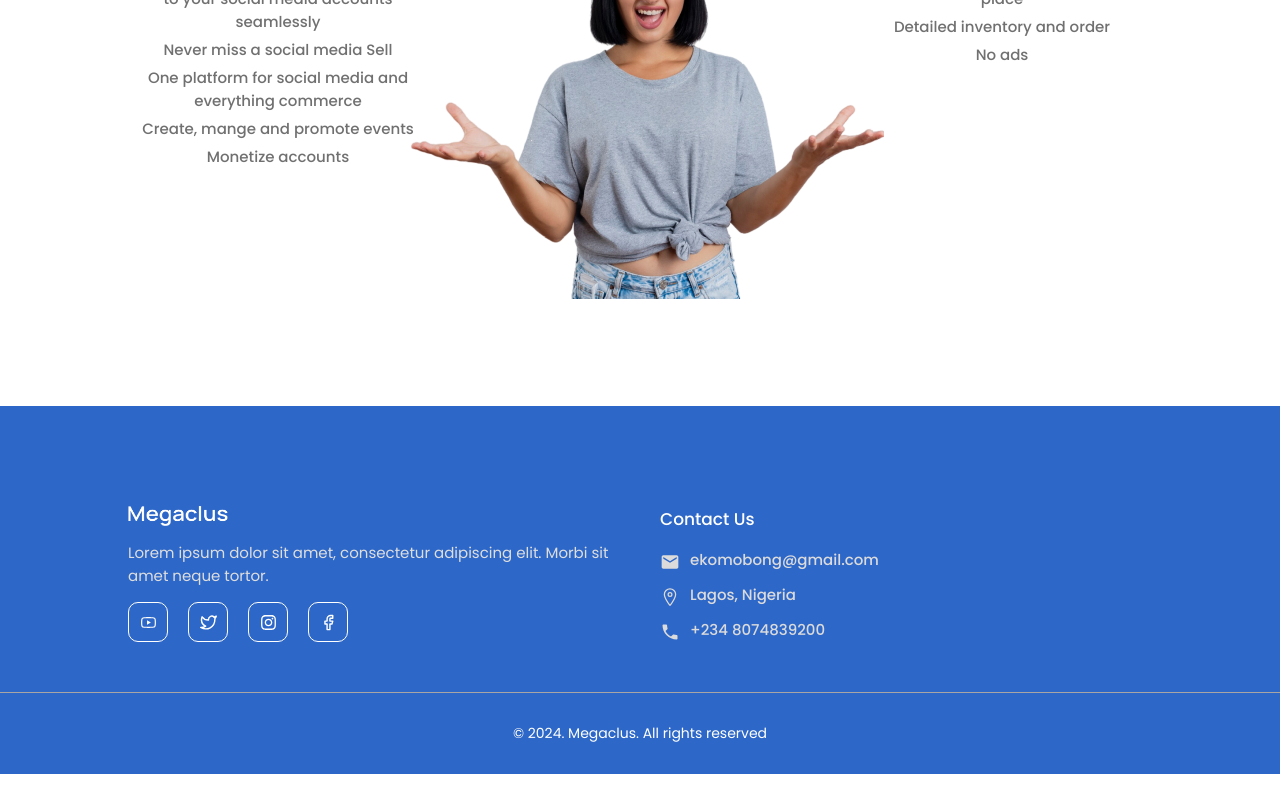
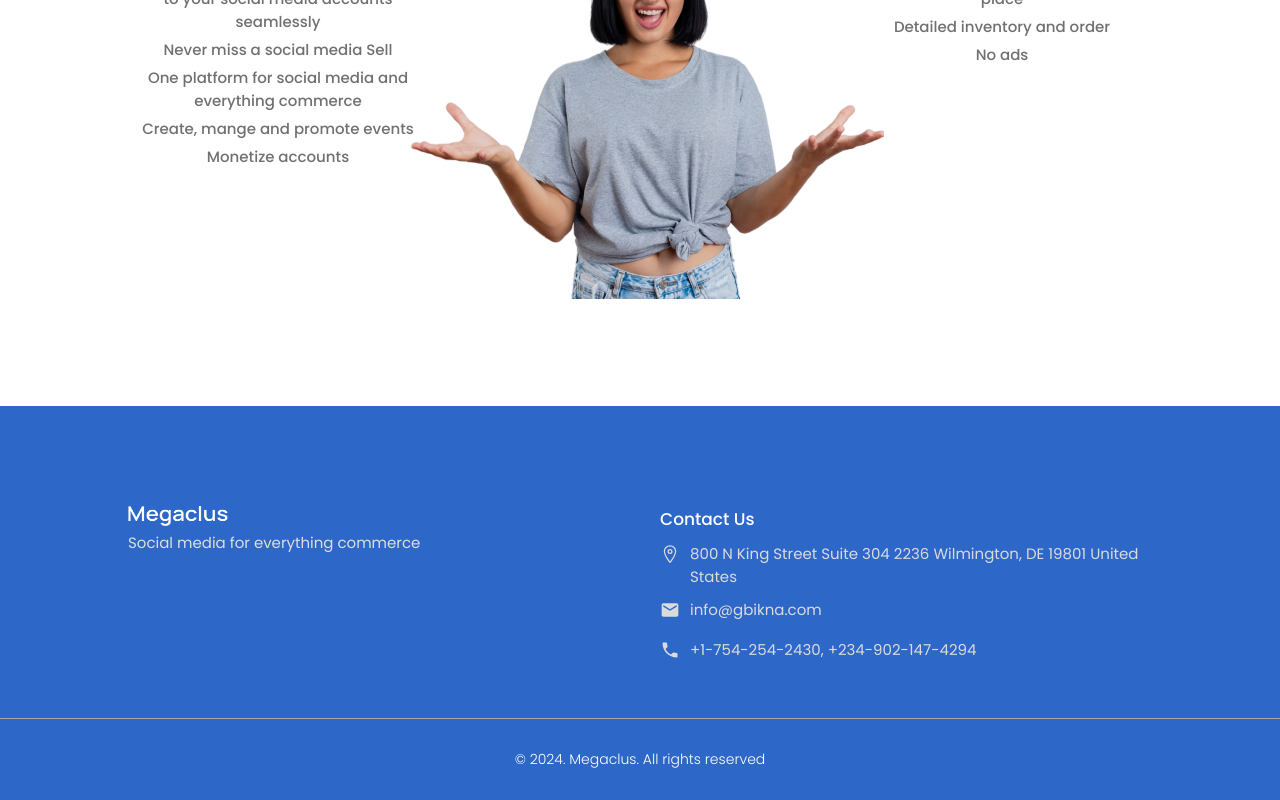
Before and after one commit to ugonna-onyejekwe/megaclus, a React (Vite) app: page / in a window 1280 px wide. Shown: the part 1177-1977 px from the top of the page. Before the commit the page ends 1951 px from the top, so only its background shows below. Built offline with nearby package versions, Linux system fonts and the light colour scheme.

Commit message:
Ediited Footer

```diff
--- a/src/components/footer/footer.jsx
+++ b/src/components/footer/footer.jsx
@@ -18,28 +18,7 @@ export const Footer = () => {
             <img src={logo} alt="image" />
           </div>
 
-          <p>
-            Lorem ipsum dolor sit amet, consectetur adipiscing elit. Morbi sit
-            amet neque tortor.
-          </p>
-
-          <div className="socials">
-            <span>
-              <AiOutlineYoutube />
-            </span>
-
-            <span>
-              <FiTwitter />
-            </span>
-
-            <span>
-              <FaInstagram />
-            </span>
-
-            <span>
-              <LuFacebook />
-            </span>
-          </div>
+          <p>Social media for everything commerce</p>
         </div>
 
         <div className="box">
@@ -48,23 +27,27 @@ export const Footer = () => {
           <div className="txt_con">
             <div className="txt">
               <span>
-                <MdEmail />
+                <IoLocationOutline />
               </span>
-              <p> ekomobong@gmail.com</p>
+              <p>
+                {" "}
+                800 N King Street Suite 304 2236 Wilmington, DE 19801 United
+                States
+              </p>
             </div>
 
             <div className="txt">
               <span>
-                <IoLocationOutline />
+                <MdEmail />
               </span>
-              <p> Lagos, Nigeria</p>
+              <p> info@gbikna.com</p>
             </div>
 
             <div className="txt">
               <span>
                 <MdLocalPhone />
               </span>
-              <p> +234 8074839200</p>
+              <p>+1-754-254-2430, +234-902-147-4294</p>
             </div>
           </div>
         </div>
--- a/src/components/footer/footer.scss
+++ b/src/components/footer/footer.scss
@@ -13,7 +13,7 @@ footer {
       flex: 1;
       display: flex;
       flex-direction: column;
-      gap: 15px;
+      gap: 10px;
 
       h3 {
         text-transform: capitalize;
@@ -23,6 +23,7 @@ footer {
       }
 
       &:first-child {
+        gap: 5px;
         .logo {
           height: 20px;
           width: 100px;
@@ -31,6 +32,7 @@ footer {
         p {
           color: rgb(223, 222, 222);
           font-weight: 400;
+          padding: 0;
         }
 
         .socials {
@@ -68,18 +70,16 @@ footer {
 
           .txt {
             display: flex;
-            align-items: center;
             gap: 10px;
 
             span {
               font-size: 20px;
               color: rgb(220, 219, 219);
-              margin-top: 5px;
-              line-height: 0;
             }
 
             p {
               color: rgb(220, 219, 219);
+              font-weight: 400;
             }
           }
         }
@@ -100,7 +100,7 @@ footer {
 
     p {
       color: white;
-      font-weight: 400;
+      font-weight: 300;
       font-size: 14px;
     }
   }
```
